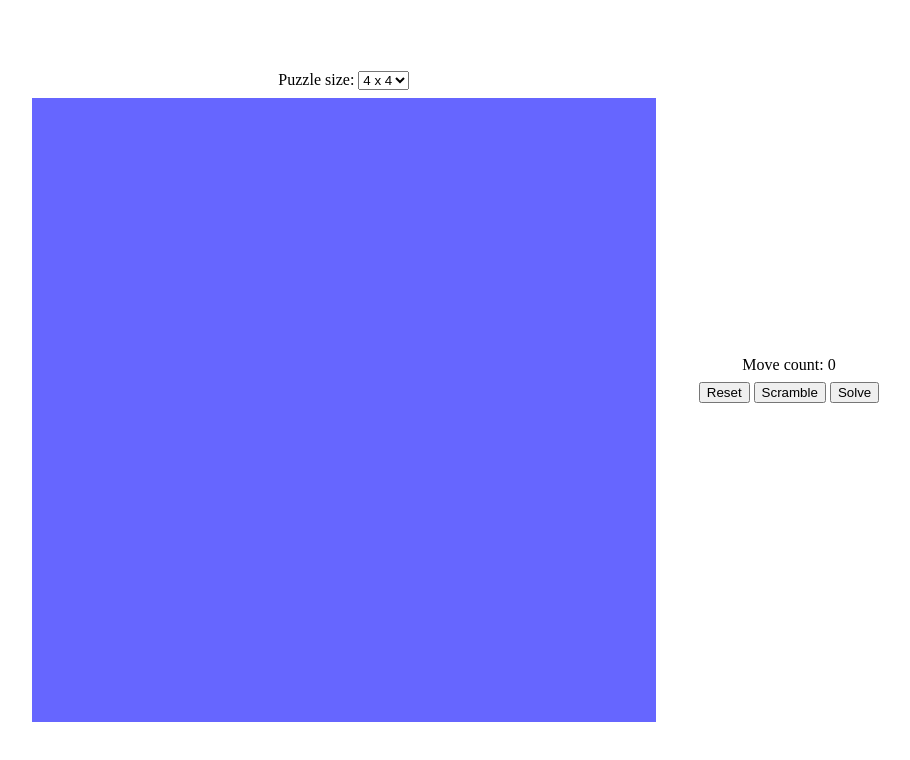
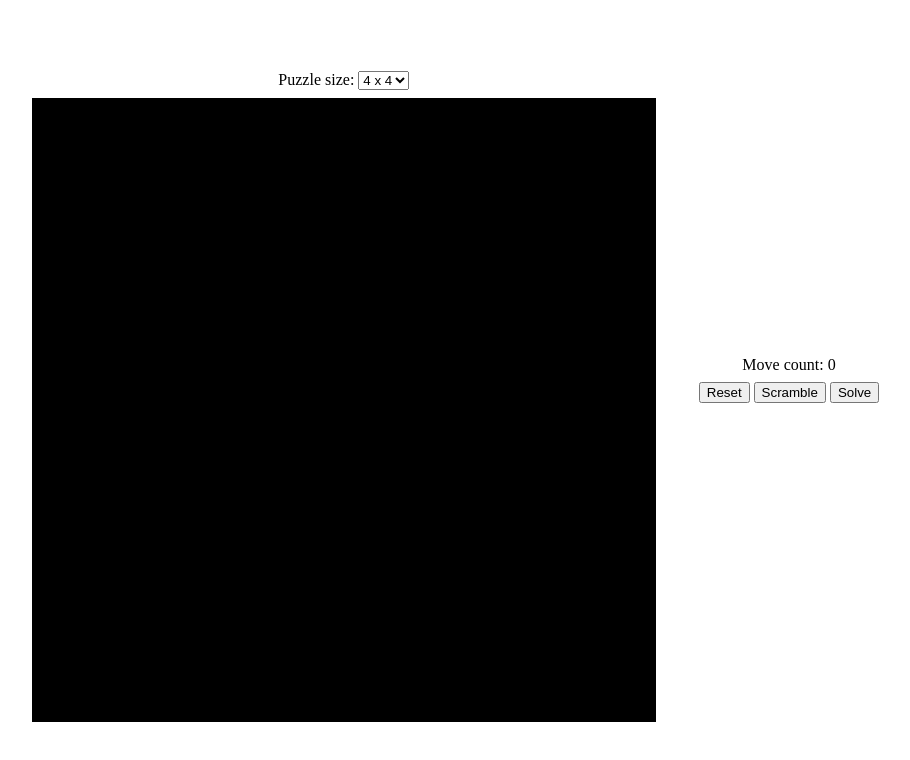
Before and after one commit to taylorjg/sliding-puzzle-react, a React (Create React App) app: page / in a window 1280 px wide. Shown: the top 760 px of the page, without its empty margins (171-1081 px from the left). Built offline with nearby package versions, Linux system fonts and the light colour scheme.

Commit message:
Add Phaser

```diff
--- a/package.json
+++ b/package.json
@@ -10,6 +10,7 @@
     "@types/node": "^16.11.19",
     "@types/react": "^17.0.38",
     "@types/react-dom": "^17.0.11",
+    "phaser": "^3.55.2",
     "react": "^17.0.2",
     "react-dom": "^17.0.2",
     "react-scripts": "5.0.0",
--- a/src/App.tsx
+++ b/src/App.tsx
@@ -1,5 +1,6 @@
-import { useState } from "react"
+import { useEffect, useState } from "react"
 import styled from "styled-components"
+import { initGame } from './game'
 
 const MainContent = styled.div`
   width: 480px;
@@ -45,14 +46,26 @@ const PuzzleOuter = styled.div`
   position: relative;
 `
 
-const PuzzleInner = styled.div`
+const StyledPuzzleInner = styled.div.attrs({ id: 'puzzle' })`
   position: absolute;
   left: .5rem;
   right: .5rem;
   top: .5rem;
   bottom: .5rem;
-  background: #66F;
+  background: #000000;
 `
+
+const PuzzleInner = () => {
+
+  useEffect(() => {
+    const game = initGame()
+    console.dir(game)
+  }, [])
+
+  return (
+    <StyledPuzzleInner />
+  )
+}
 
 const Panel1 = styled.div`
   width: 100%;
--- /dev/null
+++ b/src/game.ts
@@ -0,0 +1,25 @@
+import * as Phaser from "phaser"
+
+// This value could be anything really. The key point is that we use the same
+// value for both width and height. We are assuming that the #puzzle div is a
+// square as a result of the CSS applied to it.
+const SIZE = 400
+
+const gameConfig: Phaser.Types.Core.GameConfig = {
+  type: Phaser.AUTO,
+  scale: {
+    width: SIZE,
+    height: SIZE,
+    mode: Phaser.Scale.FIT
+  },
+  backgroundColor: "#000000",
+  scene: [],
+  parent: "puzzle",
+  dom: {
+    createContainer: true
+  }
+}
+
+export const initGame = () => {
+  return new Phaser.Game(gameConfig)
+}
```
Also changed, not shown: 1 other file (tests, documents, lock files or other folders).
